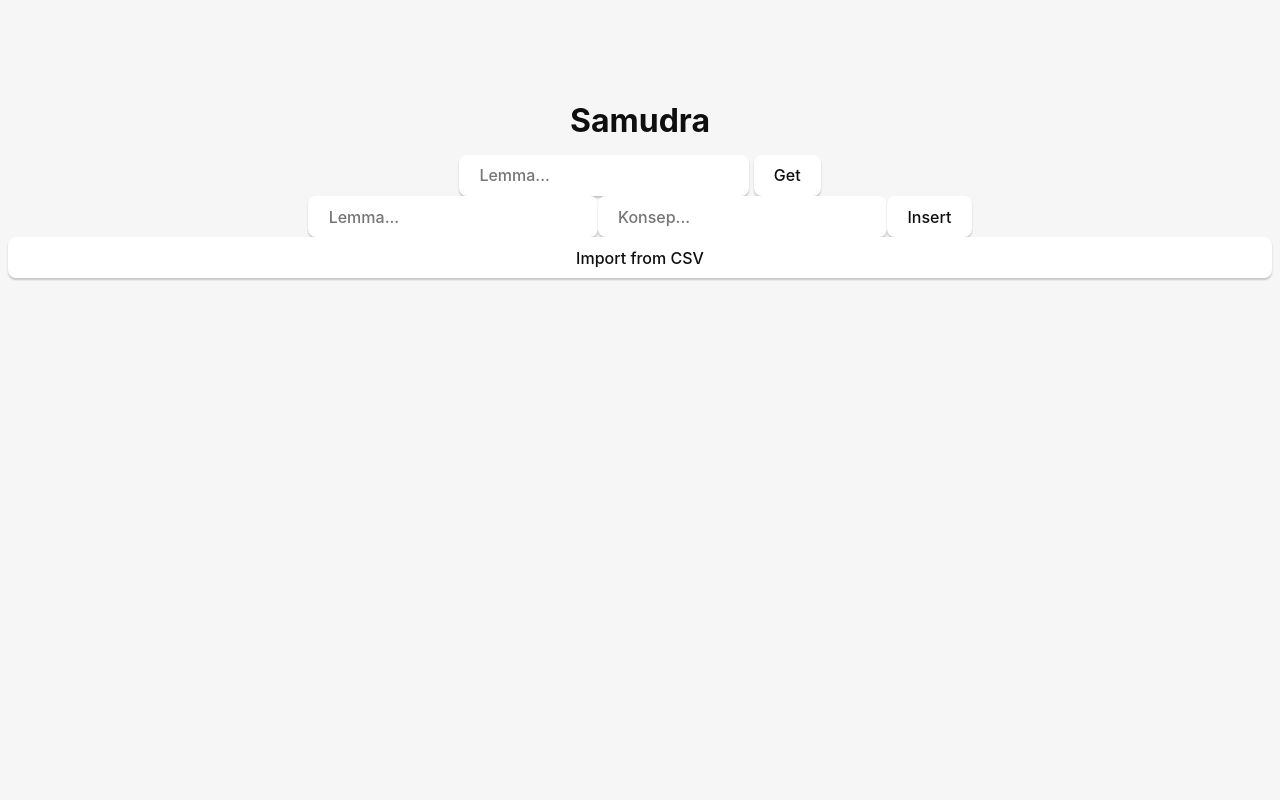
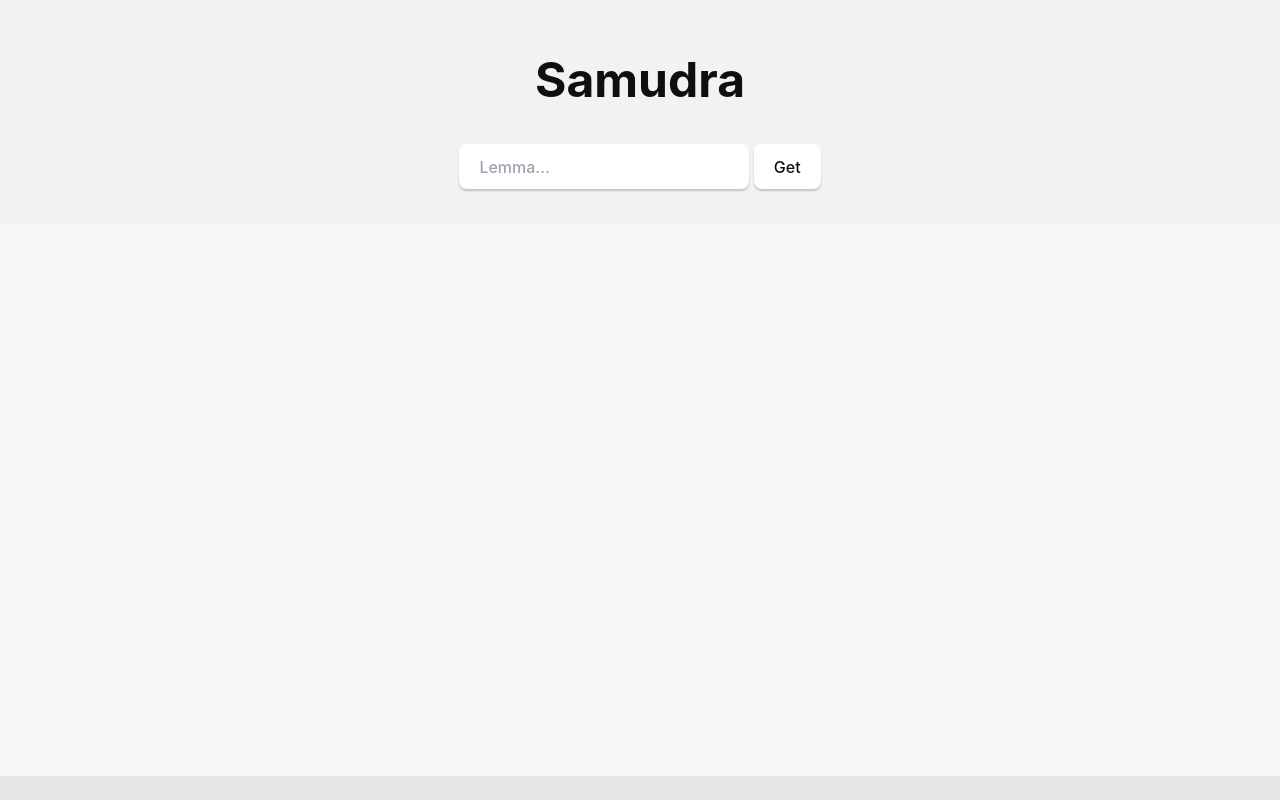
Before and after one commit to samudradev/samudra-app, a Svelte app: page / in a window 1280 px wide. Built offline with nearby package versions, Linux system fonts and the light colour scheme.

Commit message:
⚙ FIX: Used Tailwind + Daisy UI for styling

```diff
--- /dev/null
+++ b/postcss.config.cjs
@@ -0,0 +1,3 @@
+module.exports = {
+    plugins: [require('tailwindcss'), require('autoprefixer')],
+};
--- a/src/App.svelte
+++ b/src/App.svelte
@@ -1,8 +1,17 @@
 <script lang="ts">
   import Footer from "./lib/Footer.svelte";
-  import Greet from "./lib/Greet.svelte";
+  import SearchBar from "./lib/SearchBar.svelte";
   import { open } from "@tauri-apps/api/dialog";
   import { invoke } from "@tauri-apps/api";
+
+  import LemmaStore from "./Data.js";
+  import DataCard from "./lib/Datacard.svelte";
+
+  let data: LemmaData[] = [];
+
+  LemmaStore.subscribe((value) => {
+    data = value;
+  })
 
   async function import_csv() {
     let selected = await open({
@@ -19,11 +28,20 @@
   }
 </script>
 
-<main class="container">
-  <h1>Samudra</h1>
-  <div class="row">
-    <Greet />
+<main>
+  <hero class="hero min-h-200 bg-base-200 pt-10 pb-5">
+    <div class="hero-content text-center">
+      <div class="max-w-md">
+        <h1 class="text-5xl font-bold pb-10">Samudra</h1>
+        <SearchBar />
+      </div>
+    </div>
+  </hero>
+  <div class="justify-center grid">
+  {#each data as d}
+    <DataCard data={d} />
+  {/each}
   </div>
-  <button on:click={import_csv}>Import from CSV</button>
+<!--  <button on:click={import_csv}>Import from CSV</button>-->
   <Footer />
 </main>
--- /dev/null
+++ b/src/Data.ts
@@ -0,0 +1,7 @@
+import {type Writable, writable} from "svelte/store";
+import type {LemmaData} from "./bindings/LemmaData";
+import DataCard from "./lib/Datacard.svelte";
+
+const LemmaStore: Writable<LemmaData[]> = writable([]);
+
+export default LemmaStore;
--- a/src/lib/Datacard.svelte
+++ b/src/lib/Datacard.svelte
@@ -2,11 +2,22 @@
     import type { LemmaData } from "../bindings/LemmaData";
 
     export let data: LemmaData;
+
+    function edit_this() {
+        console.log("Hello!")
+    //     TODO Go to edit mode
+    };
 </script>
 
-<div class="card card-normal m-100 w-96 bg-base-100 shadow-xl">
+<div class="card card-normal m-4 w-96 bg-base-100 shadow-xl">
     <div class="card-body">
-        <h2 class="card-title">{data.nama}</h2>
+        <div class="grid w-full grid-flow-row-dense grid-cols-4 grid-rows-1">
+
+        <h2 class="card-title col-span-3">{data.nama}</h2>
+        <button class="btn btn-ghost btn-xs col-span-1" on:click={edit_this}>
+            Edit
+        </button>
+        </div>
         {#if data.konseps != null}
             {#each data.konseps as konsep, i}
                 <div class="text-left">
--- a/src/lib/Greet.svelte
+++ /dev/null
@@ -1,33 +0,0 @@
-<script lang="ts">
-  import { invoke } from "@tauri-apps/api/tauri";
-  import type { LemmaData } from "../bindings/LemmaData";
-  import DataCard from "./DataCard.svelte";
-
-  let lemma = "";
-  let konsep = "";
-  let greetMsg: LemmaData[] = [];
-
-  async function insert_single_value() {
-    await invoke("insert_single_value", {lemma: lemma, konsep: konsep})
-  }
-
-  async function get_lemma() {
-    // Learn more about Tauri commands at https://tauri.app/v1/guides/features/command
-    greetMsg = await invoke("get", { lemma: lemma });
-  }
-</script>
-
-<div>
-  <form class="row" on:submit|preventDefault={get_lemma}>
-    <input id="greet-input" placeholder="Lemma..." bind:value={lemma} />
-    <button type="submit">Get</button>
-  </form>
-  <form class="row" on:submit|preventDefault={insert_single_value}>
-    <input id="insert-lemma" placeholder="Lemma..." bind:value={lemma} />
-    <input id="insert-konsep" placeholder="Konsep..." bind:value={konsep} />
-    <button type="submit">Insert</button>
-  </form>
-  {#each greetMsg as msg}
-    <DataCard data={msg} />
-  {/each}
-</div>
--- /dev/null
+++ b/src/lib/SearchBar.svelte
@@ -0,0 +1,34 @@
+<script lang="ts">
+  import { invoke } from "@tauri-apps/api/tauri";
+  import type { LemmaData } from "../bindings/LemmaData";
+  import DataCard from "./DataCard.svelte";
+
+  import LemmaStore from "../Data";
+
+  let lemma_query = "";
+  let konsep_query = "";
+
+  async function insert_single_value() {
+    await invoke("insert_single_value", {lemma: lemma_query, konsep: konsep_query})
+  }
+
+  async function get_lemma() {
+    let value = await invoke("get", { lemma: lemma_query });
+    // Learn more about Tauri commands at https://tauri.app/v1/guides/features/command
+    LemmaStore.update((prev) => {
+    return value;
+    })
+  }
+</script>
+
+<div>
+  <form class="row" on:submit|preventDefault={get_lemma}>
+    <input id="greet-input" placeholder="Lemma..." bind:value={lemma_query} />
+    <button type="submit">Get</button>
+  </form>
+<!--  <form class="row" on:submit|preventDefault={insert_single_value}>-->
+<!--    <input id="insert-lemma" placeholder="Lemma..." bind:value={lemma_query} />-->
+<!--    <input id="insert-konsep" placeholder="Konsep..." bind:value={konsep_query} />-->
+<!--    <button type="submit">Insert</button>-->
+<!--  </form>-->
+</div>
--- a/src/styles.css
+++ b/src/styles.css
@@ -1,3 +1,7 @@
+@tailwind base;
+@tailwind components;
+@tailwind utilities;
+
 :root {
   font-family: Inter, Avenir, Helvetica, Arial, sans-serif;
   font-size: 16px;
--- /dev/null
+++ b/tailwind.config.js
@@ -0,0 +1,4 @@
+module.exports = {
+    content: ['./src/**/*.{svelte,js,ts}'],
+    plugins: [require('daisyui')],
+};
```
Also changed, not shown: package.json (+9 -3 lines), 1 other file (tests, documents, lock files or other folders).
